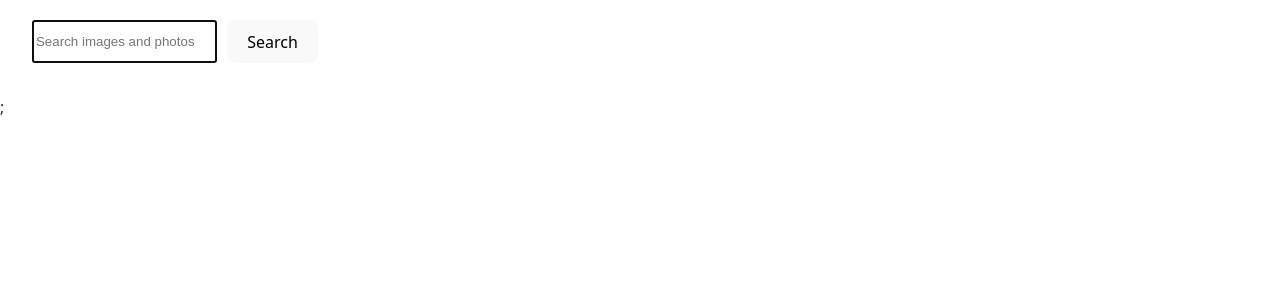
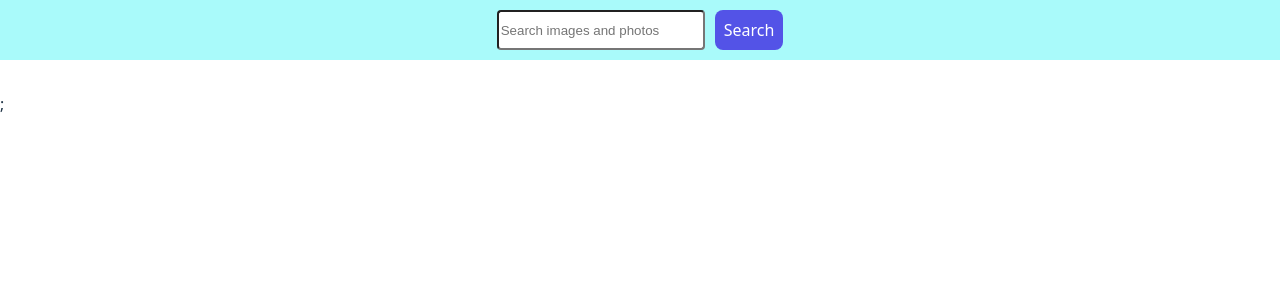
Before and after one commit to Vitalii-Karashchuk/goit-react-hw-04, a React (Vite) app: page / in a window 1280 px wide. Shown: the top 300 px of the page. Built offline with nearby package versions, Linux system fonts and the light colour scheme.

Commit message:
update-final

```diff
--- a/src/components/LoadMoreBtn/LoadMoreBtn.jsx
+++ b/src/components/LoadMoreBtn/LoadMoreBtn.jsx
@@ -1,10 +1,13 @@
+import css from '../LoadMoreBtn/LoadMoreBtn.module.css';
 export default function LoadMoreBtn({ onClick }) {
   const handleClick = () => {
     onClick();
   };
   return (
-    <div>
-      <button onClick={handleClick}>Load more</button>
+    <div className={css.btn}>
+      <button className={css.btnLoadMore} onClick={handleClick}>
+        Load more
+      </button>
     </div>
   );
 }
--- a/src/components/LoadMoreBtn/LoadMoreBtn.module.css
+++ b/src/components/LoadMoreBtn/LoadMoreBtn.module.css
@@ -0,0 +1,11 @@
+.btnLoadMore{
+    padding: 10px;
+    background-color: #5353e7;
+    color: white;
+}
+
+.btn{
+    display: flex;
+    justify-content: center;
+    align-items: center;
+}
--- a/src/components/Loader/Loader.jsx
+++ b/src/components/Loader/Loader.jsx
@@ -1,5 +1,5 @@
 import PropagateLoader from 'react-spinners/PropagateLoader';
-
+import css from '../Loader/Loader.module.css';
 //
 export default function Loader() {
   const override = {
@@ -7,7 +7,7 @@ export default function Loader() {
     margin: '0 auto',
   };
   return (
-    <div>
+    <div className={css.loader}>
       <PropagateLoader
         color="#248d84"
         size={15}
--- a/src/components/Loader/Loader.module.css
+++ b/src/components/Loader/Loader.module.css
@@ -0,0 +1,5 @@
+.loader{
+    display: flex;
+    justify-content: center;
+    align-items: center;
+}
--- a/src/components/SearchBar/SearchBar.jsx
+++ b/src/components/SearchBar/SearchBar.jsx
@@ -22,9 +22,10 @@ export default function SearchBar({ onSubmit }) {
 
   return (
     <div>
-      <header>
-        <form className={css.inputSearch} onSubmit={handleSubmit}>
+      <header className={css.header}>
+        <form className={css.inputForm} onSubmit={handleSubmit}>
           <input
+            className={css.inputSearch}
             ref={inputRef}
             name="query"
             type="text"
@@ -32,7 +33,9 @@ export default function SearchBar({ onSubmit }) {
             autoFocus
             placeholder="Search images and photos"
           />
-          <button type="submit">Search</button>
+          <button className={css.btnHeader} type="submit">
+            Search
+          </button>
         </form>
       </header>
     </div>
--- a/src/components/SearchBar/SearchBar.module.css
+++ b/src/components/SearchBar/SearchBar.module.css
@@ -1,10 +1,29 @@
-.inputSearch{
+.inputForm{
     display: flex;
     justify-content: center;
-    /* align-content: center; */
-    /* flex-direction: row; */
     gap: 10px;
-    margin-top: 20px;
-    max-width: 350px;
+    margin: 10px;
+    max-width: 400px;
     width: 100%;
+    height: 40px;
 }
+
+.inputSearch{
+    width: 200px;
+    outline: none;
+    border-radius: 4px;
+}
+
+.header{
+    display: flex;
+        justify-content: center;
+        align-items: center;
+        background-color: #a9fafa;
+}
+
+.btnHeader{
+    padding: 8px;
+        background-color: #5353e7;
+        color: white;
+        text-align: center;
+}
--- a/src/index.css
+++ b/src/index.css
@@ -46,7 +46,7 @@ button {
   font-size: 1em;
   font-weight: 500;
   font-family: inherit;
-  background-color: #1a1a1a;
+  /* background-color: #1a1a1a; */
   cursor: pointer;
   transition: border-color 0.25s;
 }
@@ -55,7 +55,7 @@ button:hover {
 }
 button:focus,
 button:focus-visible {
-  outline: 4px auto -webkit-focus-ring-color;
+  outline: 4px auto #646cff;
 }
 
 @media (prefers-color-scheme: light) {
```
